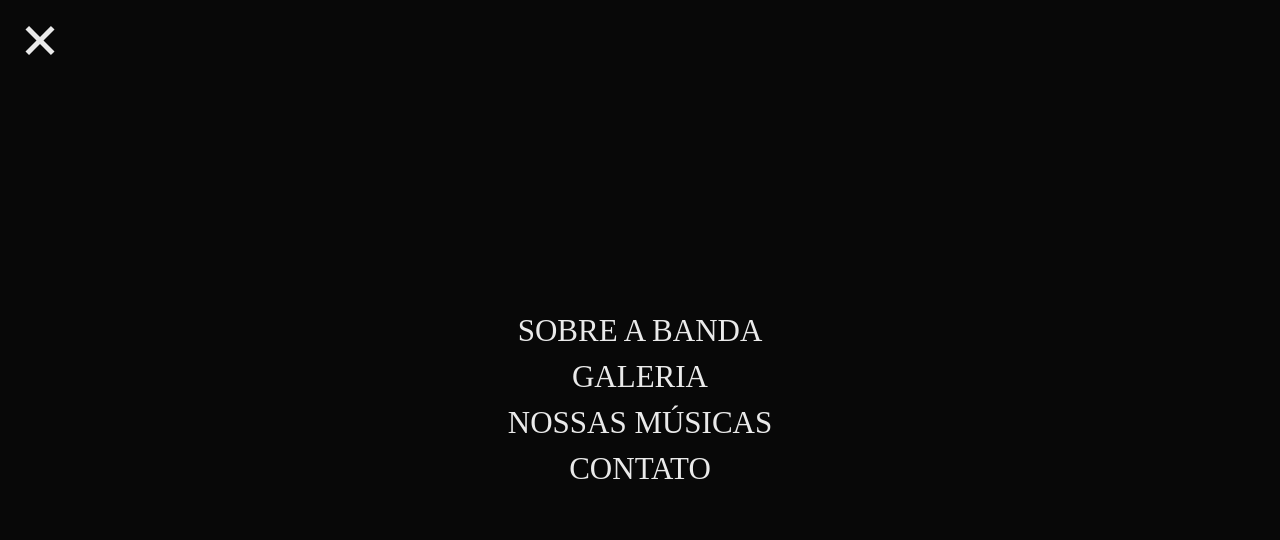
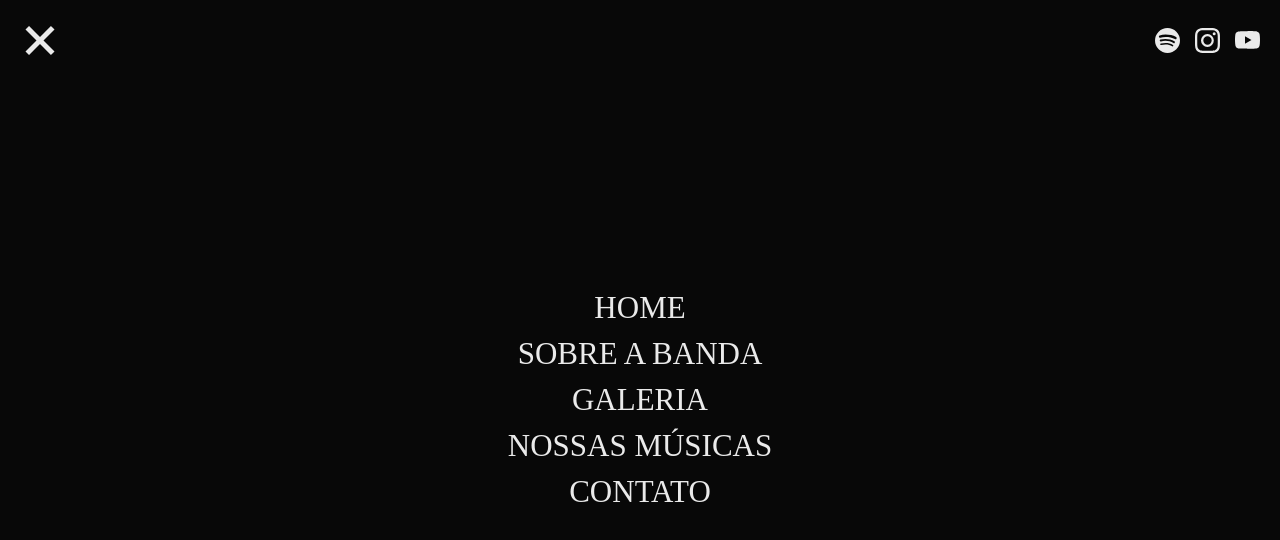
Before and after one commit to DevFirstVaga/banda-ensaios-front, a React (Vite) app: page / in a window 1280 px wide. Both pictures are taken after a click on the element 40 px from the left and 40 px from the top of the page. Shown: the top 540 px of the page. Built offline with nearby package versions, Linux system fonts and the light colour scheme; a web font is replaced by a local one.

Commit message:
feat: add icons

```diff
--- a/index.html
+++ b/index.html
@@ -8,8 +8,6 @@
     <link rel="preconnect" href="https://fonts.googleapis.com">
     <link rel="preconnect" href="https://fonts.gstatic.com" crossorigin>
     <link href="https://fonts.googleapis.com/css2?family=Tektur&display=swap" rel="stylesheet">
-    <link rel="stylesheet" href="https://cdnjs.cloudflare.com/ajax/libs/font-awesome/6.4.0/css/all.min.css"
-    integrity="sha512-iecdLmaskl7CVkqkXNQ/ZH/XLlvWZOJyj7Yy7tcenmpD1ypASozpmT/E0iPtmFIB46ZmdtAc9eNBvH0H/ZpiBw==" crossorigin="anonymous" referrerpolicy="no-referrer" />
   </head>
   <body>
     <div id="root"></div>
--- a/src/components/Header/index.jsx
+++ b/src/components/Header/index.jsx
@@ -2,11 +2,11 @@ import { useState } from "react";
 import * as S from "./styled";
 import { motion, AnimatePresence } from "framer-motion"
 import ToggleMenu from "../ToggleMenu";
+import { BsSpotify, BsInstagram, BsYoutube } from "react-icons/bs"
 
 function Header() {
   const [toggle, setToggle] = useState(false);
   const toggleHandler = () => setToggle(toggle => !toggle);
-
   if (toggle) document.body.style.overflow = "hidden";
   else document.body.style.overflow = "initial";
 
@@ -14,6 +14,17 @@ function Header() {
     <S.Wrapper>
       <div onClick={toggleHandler}>
         <ToggleMenu />
+      </div>
+      <div className="icons">
+        <a href="#">
+          <BsSpotify />
+        </a>
+        <a href="#">
+          <BsInstagram />
+        </a>
+        <a href="#">
+          <BsYoutube />
+        </a>
       </div>
       <AnimatePresence>
         {toggle &&
@@ -24,7 +35,14 @@ function Header() {
           >
             <ul>
               <motion.li
-              initial={{ x: -60 }}
+                initial={{ x: 80 }}
+                animate={{ x: 0 }}
+              >
+                <a href="#">Home</a>
+              </motion.li>
+
+              <motion.li
+                initial={{ x: -80 }}
                 animate={{ x: 0 }}
               >
                 <a href="#">Sobre a Banda</a>
@@ -32,21 +50,21 @@ function Header() {
 
               <motion.li
 
-              initial={{ x: 60 }}
+                initial={{ x: 80 }}
                 animate={{ x: 0 }}
               >
                 <a href="#">Galeria</a>
               </motion.li>
 
               <motion.li
-              initial={{ x: -60 }}
+                initial={{ x: -80 }}
                 animate={{ x: 0 }}
               >
                 <a href="#">Nossas Músicas</a>
               </motion.li>
 
               <motion.li
-              initial={{ x: 60 }}
+                initial={{ x: 80 }}
                 animate={{ x: 0 }}
               >
                 <a href="#">Contato</a>
--- a/src/components/Header/styled.js
+++ b/src/components/Header/styled.js
@@ -13,6 +13,18 @@ export const Wrapper = styled.header`
       font-size: 40px;
       display: block;
       color: ${theme.colors.white};
+    }
+  }
+  .icons{
+    display: flex;
+    gap: 15px;
+    a{
+      svg{
+        font-size: 25px;
+          &:hover{
+            color: ${theme.colors.primary};
+          }
+      }
     }
   }
   nav{
```
Lines whose indentation alone changed are shown as unchanged.
